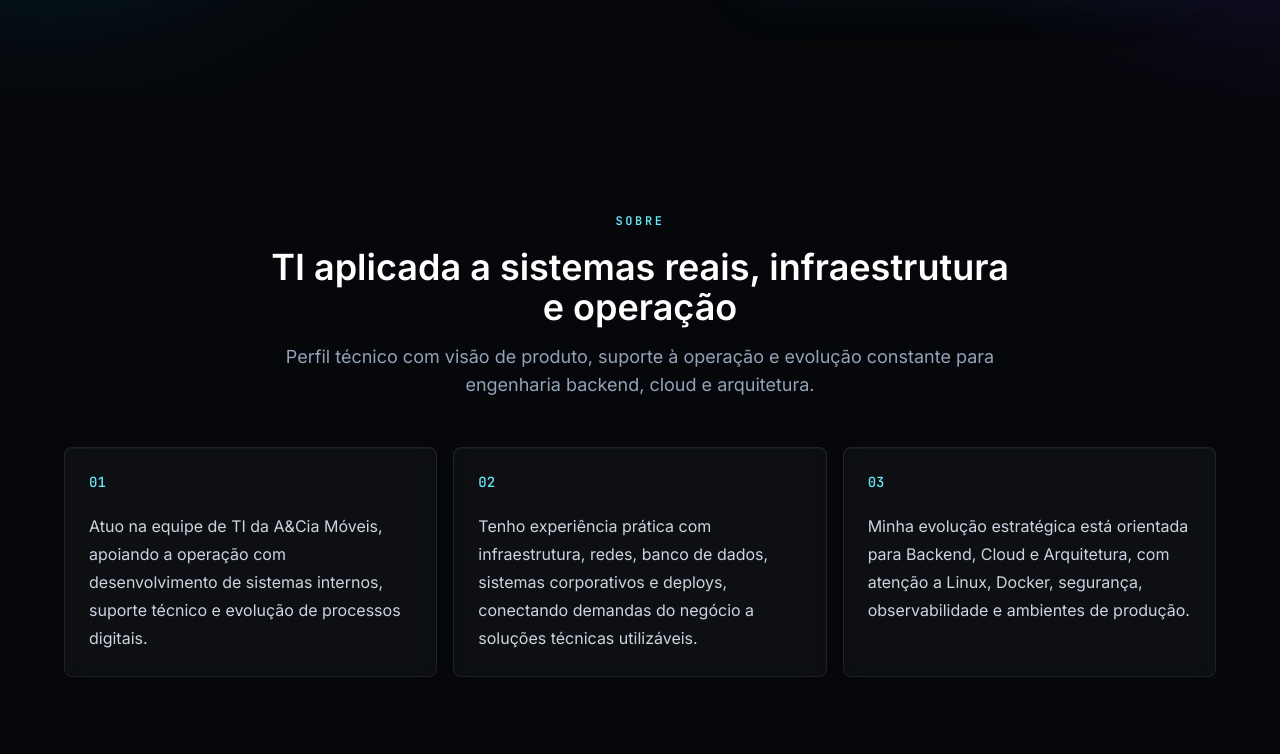
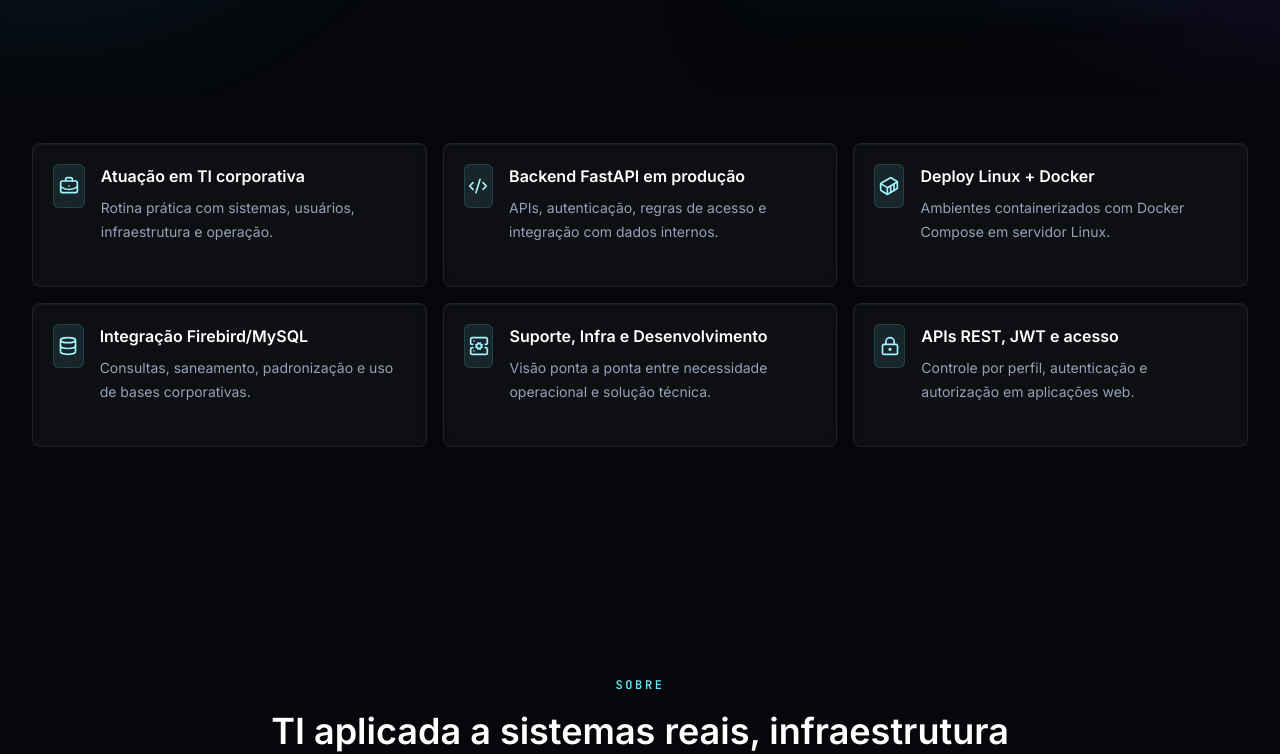
Before and after one commit to Matheus-TecDev/Portfolio, a React (Vite) app: page / in a window 1280 px wide. Shown: the part 713-1467 px from the top of the page. Built offline with nearby package versions, Linux system fonts and the light colour scheme.

Commit message:
Adiciona destaques técnicos e seção de arquitetura

```diff
--- a/src/App.tsx
+++ b/src/App.tsx
@@ -1,9 +1,11 @@
 import { motion } from "framer-motion";
-import { ArrowDown, Cpu, Server } from "lucide-react";
+import { ArrowDown, ChevronRight, Cpu, Server } from "lucide-react";
 import {
   aboutHighlights,
+  architectureFlow,
   contacts,
   experience,
+  heroHighlights,
   links,
   profile,
   projects,
@@ -59,6 +61,7 @@ function Hero() {
           <a href="#sobre" className="nav-link">Sobre</a>
           <a href="#competencias" className="nav-link">Competências</a>
           <a href="#projetos" className="nav-link">Projetos</a>
+          <a href="#arquitetura" className="nav-link">Arquitetura</a>
           <a href="#roadmap" className="nav-link">Roadmap</a>
           <a href="#contato" className="nav-link">Contato</a>
         </div>
@@ -111,6 +114,37 @@ function Hero() {
             </div>
           </div>
         </motion.div>
+      </div>
+    </section>
+  );
+}
+
+function Highlights() {
+  return (
+    <section className="section pt-8 md:pt-12">
+      <div className="mx-auto grid max-w-7xl gap-4 sm:grid-cols-2 lg:grid-cols-3">
+        {heroHighlights.map((item, index) => {
+          const Icon = item.icon;
+          return (
+            <motion.article
+              key={item.title}
+              className="highlight-card"
+              initial="hidden"
+              whileInView="visible"
+              viewport={{ once: true, amount: 0.25 }}
+              variants={fadeUp}
+              transition={{ duration: 0.45, delay: index * 0.05 }}
+            >
+              <div className="icon-box">
+                <Icon size={20} />
+              </div>
+              <div>
+                <h3 className="text-base font-semibold text-white">{item.title}</h3>
+                <p className="mt-2 text-sm leading-6 text-slate-400">{item.description}</p>
+              </div>
+            </motion.article>
+          );
+        })}
       </div>
     </section>
   );
@@ -236,6 +270,46 @@ function Projects() {
   );
 }
 
+function Architecture() {
+  return (
+    <section id="arquitetura" className="section">
+      <SectionTitle
+        eyebrow="Arquitetura"
+        title="Fluxo técnico de aplicações em produção"
+        description="Visão simplificada dos elementos que conectam frontend, backend, autenticação, dados e deploy."
+      />
+      <motion.div
+        className="architecture-panel"
+        initial="hidden"
+        whileInView="visible"
+        viewport={{ once: true, amount: 0.3 }}
+        variants={fadeUp}
+        transition={{ duration: 0.5 }}
+      >
+        {architectureFlow.map((step, index) => {
+          const Icon = step.icon;
+          return (
+            <div key={step.label} className="architecture-item">
+              <div className="architecture-card">
+                <div className="icon-box">
+                  <Icon size={20} />
+                </div>
+                <div>
+                  <h3 className="text-base font-semibold text-white">{step.label}</h3>
+                  <p className="mt-2 text-sm leading-6 text-slate-400">{step.detail}</p>
+                </div>
+              </div>
+              {index < architectureFlow.length - 1 ? (
+                <ChevronRight className="architecture-arrow" size={22} />
+              ) : null}
+            </div>
+          );
+        })}
+      </motion.div>
+    </section>
+  );
+}
+
 function Experience() {
   return (
     <section id="experiencia" className="section">
@@ -344,9 +418,11 @@ export default function App() {
   return (
     <main className="min-h-screen bg-graphite-950 text-slate-200">
       <Hero />
+      <Highlights />
       <About />
       <Skills />
       <Projects />
+      <Architecture />
       <Experience />
       <Roadmap />
       <Contact />
--- a/src/data.ts
+++ b/src/data.ts
@@ -68,6 +68,39 @@ export const links: LinkItem[] = [
   { label: "GitHub", href: "https://github.com/Matheus-TecDev", icon: Braces },
   { label: "Projetos", href: "https://github.com/Matheus-TecDev?tab=repositories", icon: Rocket },
   { label: "Contato", href: "#contato", icon: Mail },
+];
+
+export const heroHighlights: Highlight[] = [
+  {
+    title: "Atuação em TI corporativa",
+    description: "Rotina prática com sistemas, usuários, infraestrutura e operação.",
+    icon: BriefcaseBusiness,
+  },
+  {
+    title: "Backend FastAPI em produção",
+    description: "APIs, autenticação, regras de acesso e integração com dados internos.",
+    icon: Code2,
+  },
+  {
+    title: "Deploy Linux + Docker",
+    description: "Ambientes containerizados com Docker Compose em servidor Linux.",
+    icon: Container,
+  },
+  {
+    title: "Integração Firebird/MySQL",
+    description: "Consultas, saneamento, padronização e uso de bases corporativas.",
+    icon: Database,
+  },
+  {
+    title: "Suporte, Infra e Desenvolvimento",
+    description: "Visão ponta a ponta entre necessidade operacional e solução técnica.",
+    icon: ServerCog,
+  },
+  {
+    title: "APIs REST, JWT e acesso",
+    description: "Controle por perfil, autenticação e autorização em aplicações web.",
+    icon: LockKeyhole,
+  },
 ];
 
 export const aboutHighlights = [
@@ -174,6 +207,14 @@ export const experience = {
   ],
 };
 
+export const architectureFlow: ArchitectureStep[] = [
+  { label: "React/Vite", detail: "Interfaces web e consumo de APIs", icon: AppWindow },
+  { label: "FastAPI", detail: "Backend, regras e endpoints REST", icon: Code2 },
+  { label: "JWT", detail: "Autenticação e controle por perfil", icon: LockKeyhole },
+  { label: "Firebird/MySQL", detail: "Dados corporativos e consultas SQL", icon: Database },
+  { label: "Docker/Linux", detail: "Deploy, containers e operação", icon: Container },
+];
+
 export const roadmap = [
   { label: "Backend", icon: Code2 },
   { label: "Arquitetura", icon: BrainCircuit },
--- a/src/styles.css
+++ b/src/styles.css
@@ -70,6 +70,10 @@ body {
     @apply grid size-11 place-items-center rounded-md border border-cyan-300/15 bg-cyan-300/10 text-cyan-200;
   }
 
+  .highlight-card {
+    @apply flex min-h-36 gap-4 rounded-lg border border-white/[0.08] bg-white/[0.035] p-5 shadow-[inset_0_1px_0_rgba(255,255,255,0.04)] backdrop-blur transition duration-200 hover:border-cyan-300/20 hover:bg-white/[0.05];
+  }
+
   .tech-chip {
     @apply rounded-md border border-white/[0.08] bg-slate-950/60 px-3 py-2 text-xs font-medium text-slate-300;
   }
@@ -96,6 +100,22 @@ body {
 
   .experience-row {
     @apply flex min-h-12 items-center gap-3 rounded-md border border-white/[0.07] bg-slate-950/50 px-4 text-sm font-medium text-slate-300;
+  }
+
+  .architecture-panel {
+    @apply mx-auto grid max-w-7xl gap-4 rounded-lg border border-white/[0.08] bg-white/[0.025] p-4 shadow-[inset_0_1px_0_rgba(255,255,255,0.04)] md:grid-cols-5 md:p-5;
+  }
+
+  .architecture-item {
+    @apply relative flex flex-col gap-3 md:flex-row md:items-stretch;
+  }
+
+  .architecture-card {
+    @apply flex min-h-40 w-full flex-col gap-5 rounded-md border border-white/[0.08] bg-slate-950/60 p-5;
+  }
+
+  .architecture-arrow {
+    @apply mx-auto rotate-90 text-cyan-300/70 md:absolute md:-right-5 md:top-1/2 md:z-10 md:mx-0 md:-translate-y-1/2 md:rotate-0;
   }
 
 }
```
